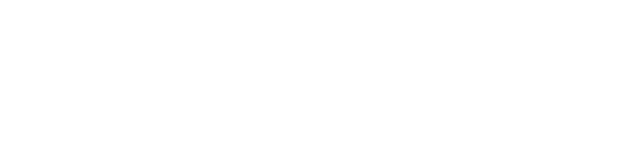
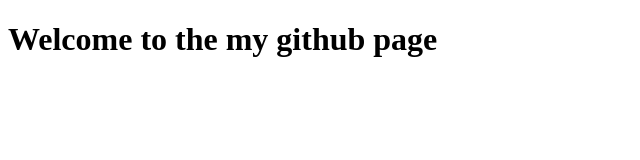
Before and after one commit to Shivakumar936/project2, a plain HTML site: page index.html in a window 1280 px wide. Shown: the whole page, without its empty margins (0-640 px from the left). Drawn offline with Linux system fonts and the light colour scheme.

Commit message:
add the heading

```diff
--- a/index.html
+++ b/index.html
@@ -6,6 +6,6 @@
     <title>Sample Code</title>
 </head>
 <body>
-
+    <h1>Welcome to the my github page</h1>
 </body>
 </html>
```
